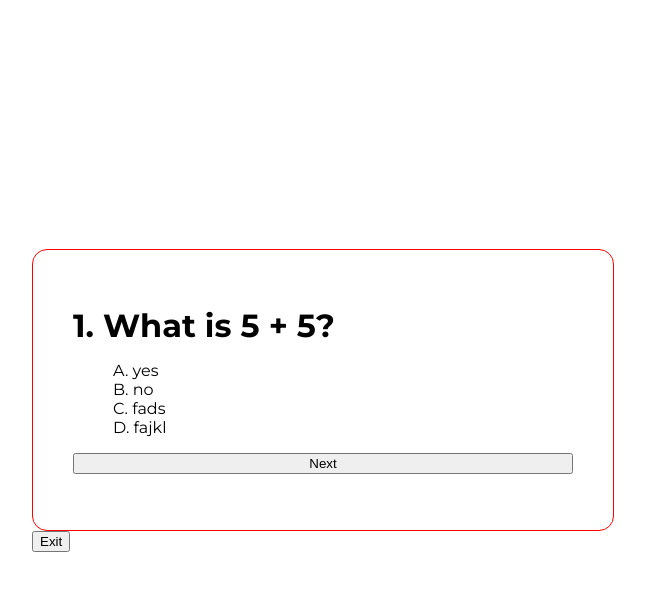
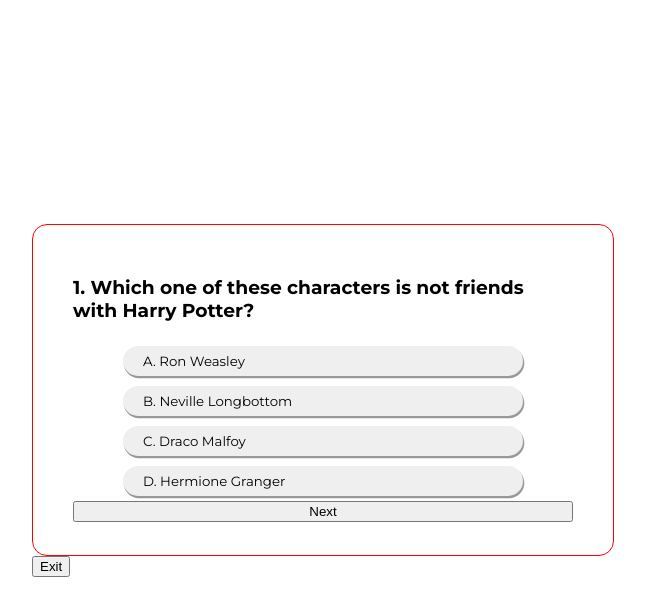
Before and after one commit to Rcatarata/QuizApp, a React (Create React App) app in the folder quizapp/: page / in a window 1280 px wide. Both pictures are taken after a click on the button "Begin". Shown: the top 616 px of the page, without its empty margins (317-962 px from the left). Built offline with nearby package versions, Linux system fonts and the light colour scheme.

Commit message:
included functionality
initial functionality implemented

```diff
--- a/quizapp/src/App.css
+++ b/quizapp/src/App.css
@@ -19,7 +19,7 @@ h1{
 
 .question-container {
   width: 500px;
-  height: 200px;
+  height: 250px;
   border: 1px solid red;
   border-radius: 15px;
   display: flex;
@@ -28,11 +28,29 @@ h1{
   padding: 40px;
 }
 
+.answer--container{
+  display: flex;
+  flex-direction: column;
+  justify-content: center;
+  align-items: center;
+}
+.answer--button{
+  font-family: 'Montserrat', sans-serif;
+  height: 30px;
+  width: 80%;
+  margin: 5px;
+  border-radius: 20px;
+  border: none;
+  box-shadow: 1px 2px .3px .3px #1c1c1c72;
+  display: flex;
+  align-items: center;
+  padding-left: 20px;
+}
 
-ul{
-  list-style-type: none;
-}
-li:hover{
-  cursor: pointer;
+.answer--button:hover{
   transform: scale(1.1);
 }
+.answer--button:focus{
+  background: rgba(0, 255, 157, 0.552);
+
+}
--- a/quizapp/src/components/Question.jsx
+++ b/quizapp/src/components/Question.jsx
@@ -3,34 +3,83 @@ import {useState} from 'react'
 
 
 export default function Question(props) {
+    const [completed, setCompleted] = useState(false)
+    const [answerStorage, setAnswerStorage] = useState({})
+
     const [count, setCount] = useState(0)
+    const [correctAnswerCount, setCorrectAnswerCount] = useState(0)
 
+    const [selectedAnswer, setSelectedAnswer] = useState('')
 
     function back(){
         setCount(prev => prev -1)
     }
 
+    function answerValidator() {
+        if (questions[count].correctAnswer === selectedAnswer) {
+            setCorrectAnswerCount(prev => prev + 1)
+            setAnswerStorage(prev => ({
+                ...prev,
+                [count]: 'correct'
+            }
+            ))
+        } else {
+            setAnswerStorage(prev => ({
+                ...prev,
+                [count]: 'incorrect'
+            }
+            ))
+        }
+    }
+
+
     function next(){
         if (count < questions.length -1){
-            setCount(prev => prev +1)
+            answerValidator()
+        setCount(prev => prev +1)
         } else {
             alert('your done')
         }
+        setSelectedAnswer('')
+    }
 
+    function submitter(){
+        answerValidator()
+        setCompleted(true)
     }
+
+    // function checkAnswers() {
+    //     for(let i = 0; i < questions.length; i++){
+    //         if (answerStorage[i] === 'correct'){
+    //             console.log(answerStorage[i])
+    //             setCorrectAnswerCount(prev => prev +1)
+    //         }
+    //     }
+    //     console.log(`${((correctAnswerCount)/ (questions.length)) *100}%`)
+    // }
 
 
     return(
-        <div className='question-container'>
-            <h1>{questions[count].question}</h1>
-            <ul>
-                <li>A. {questions[count].answers.a}</li>
-                <li>B. {questions[count].answers.b}</li>
-                <li>C. {questions[count].answers.c}</li>
-                <li>D. {questions[count].answers.d}</li>
-            </ul>
-            {count > 0 && <button onClick={back}>Back</button>}
-            <button onClick={next}>Next</button>
+        <div>
+           {!completed && <div className='question-container'>
+                <h3>{questions[count].question}</h3>
+                <div className='answer--container'>
+                    <button className='answer--button' onClick={() => {setSelectedAnswer('a')}}>A. {questions[count].answers.a}</button>
+                    <button className='answer--button' onClick={() => {setSelectedAnswer('b')}}>B. {questions[count].answers.b}</button>
+                    <button className='answer--button' onClick={() => {setSelectedAnswer('c')}}>C. {questions[count].answers.c}</button>
+                    <button className='answer--button' onClick={() => {setSelectedAnswer('d')}}>D. {questions[count].answers.d}</button>
+                </div>
+
+                {count > 0 && <button onClick={back}>Back</button>}
+                {questions.length - 1 === count? <button onClick={submitter}>Submit</button>:<button onClick={next}>Next</button>}
+
+            </div>}
+            {completed && <div>
+                <h2>Congratulation, you got a {`${((correctAnswerCount)/ (questions.length)) *100}%`}</h2>
+                {/* <button onClick={()=>{console.log(answerStorage)}}>butoo</button>
+                <button onClick={checkAnswers}>butono</button> */}
+            </div>}
         </div>
+
     )
 }
--- a/quizapp/src/questions.js
+++ b/quizapp/src/questions.js
@@ -1,48 +1,53 @@
 const questions = [
     {
-        question: '1. What is 5 + 5?',
+        question: '1. Which one of these characters is not friends with Harry Potter?',
         answers: {
-            a: 'yes',
-            b: 'no',
-            c: 'fads',
-            d: 'fajkl'
-        }
+            a: 'Ron Weasley',
+            b: 'Neville Longbottom',
+            c: 'Draco Malfoy',
+            d: 'Hermione Granger'
+        },
+        correctAnswer: 'c',
     },
     {
-        question: '2. What is 5 X 5?',
+        question: '2. Which animal does not appear in the Chinese zodiac?',
         answers: {
-            a: 'yes',
-            b: 'no',
-            c: 'fads',
-            d: 'fajkl'
-        }
+            a: 'Dragon',
+            b: 'Rabbit',
+            c: 'Dog',
+            d: 'Hummingbird'
+        },
+        correctAnswer: 'd',
     },
     {
-        question: '3. What is 5 - 5?',
+        question: '3. Which planet is the hottest?',
         answers: {
-            a: 'yes',
-            b: 'no',
-            c: 'fads',
-            d: 'fajkl'
-        }
+            a: 'Venus',
+            b: 'Saturn',
+            c: 'Mercury',
+            d: 'Mars'
+        },
+        correctAnswer: 'c',
     },
     {
-        question: '4. What is 5 / 5?',
+        question: '4. Linda and Bob from Bob’s Burgers have 3 kids. Which one of these characters is not one of them?',
         answers: {
-            a: 'yes',
-            b: 'no',
-            c: 'fads',
-            d: 'fajkl'
-        }
+            a: 'Jimmy',
+            b: 'Louise',
+            c: 'Gene',
+            d: 'Tina'
+        },
+        correctAnswer: 'a',
     },
     {
-        question: '5. what is the squareroot of 69?',
+        question: '5. What is the squareroot of 69?',
         answers: {
             a: '8.34',
             b: 'ate something, but im tryna figure it out',
-            c: 'fads',
-            d: 'fajkl'
-        }
+            c: 'esketit',
+            d: 'rascal flats'
+        },
+        correctAnswer: 'b',
     }
 ];
 
```
